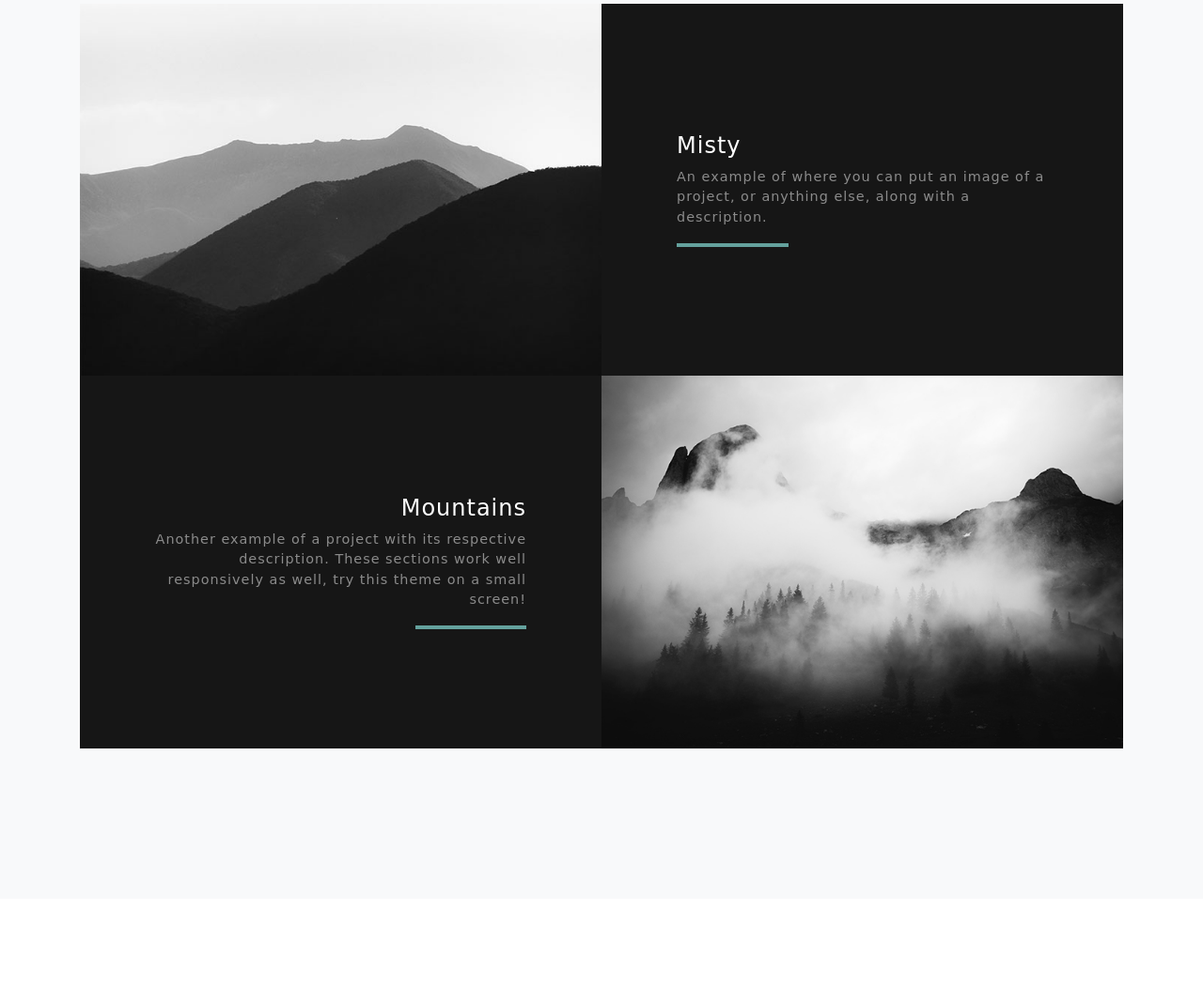
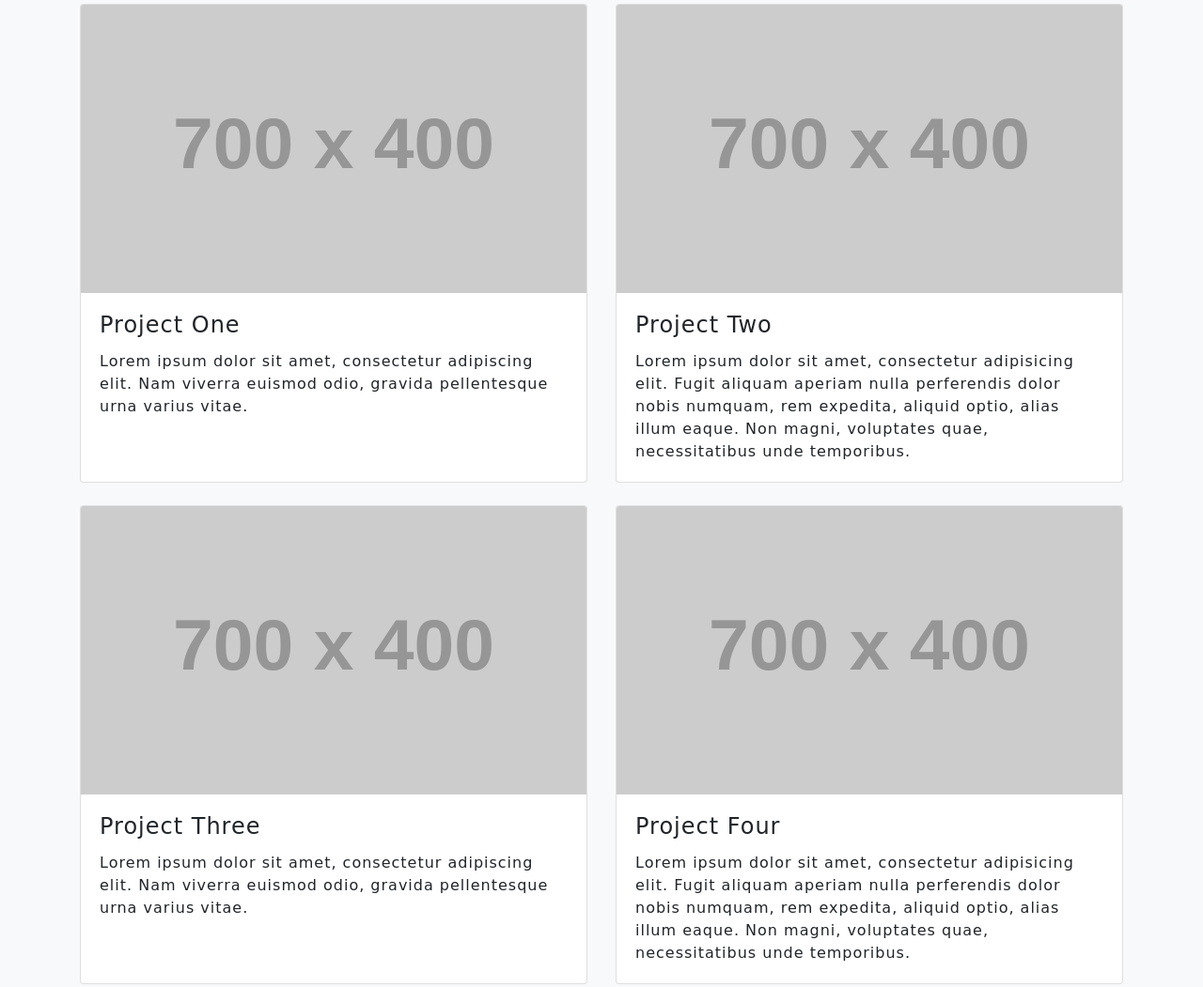
Before and after one commit to EmilyHogg1/mp-prototype, a plain HTML site: page photography.html in a window 1280 px wide. Shown: the part 1707-2758 px from the top of the page at 94% size. Before the commit the page ends 2664 px from the top, so only its background shows below. Drawn offline with Linux system fonts and the light colour scheme; placeholder pictures from the web are drawn by us; a web font is replaced by a local one.

Commit message:
changed layout

```diff
--- a/photography.html
+++ b/photography.html
@@ -100,44 +100,75 @@
         </div>
       </div>
 
-      <!-- Project One Row -->
-      <div class="row justify-content-center no-gutters mb-5 mb-lg-0">
-        <div class="col-lg-6">
-          <img class="img-fluid" src="img/demo-image-01.jpg" alt="">
+
+      <div class="row">
+        <div class="col-lg-6 mb-4">
+          <div class="card h-100">
+          <img class="card-img-top" src="http://placehold.it/700x400" alt="">
+            <div class="card-body">
+              <h4 class="card-title">
+                Project One
+              </h4>
+              <p class="card-text">Lorem ipsum dolor sit amet, consectetur adipiscing elit. Nam viverra euismod odio, gravida pellentesque urna varius vitae.</p>
+            </div>
+          </div>
         </div>
-        <div class="col-lg-6">
-          <div class="bg-black text-center h-100 project">
-            <div class="d-flex h-100">
-              <div class="project-text w-100 my-auto text-center text-lg-left">
-                <h4 class="text-white">Misty</h4>
-                <p class="mb-0 text-white-50">An example of where you can put an image of a project, or anything else, along with a description.</p>
-                <hr class="d-none d-lg-block mb-0 ml-0">
-              </div>
+        <div class="col-lg-6 mb-4">
+          <div class="card h-100">
+            <img class="card-img-top" src="http://placehold.it/700x400" alt="">
+            <div class="card-body">
+              <h4 class="card-title">
+                Project Two
+              </h4>
+              <p class="card-text">Lorem ipsum dolor sit amet, consectetur adipisicing elit. Fugit aliquam aperiam nulla perferendis dolor nobis numquam, rem expedita, aliquid optio, alias illum eaque. Non magni, voluptates quae, necessitatibus unde temporibus.</p>
+            </div>
+          </div>
+        </div>
+        <div class="col-lg-6 mb-4">
+          <div class="card h-100">
+            <img class="card-img-top" src="http://placehold.it/700x400" alt="">
+            <div class="card-body">
+              <h4 class="card-title">
+                Project Three
+              </h4>
+              <p class="card-text">Lorem ipsum dolor sit amet, consectetur adipiscing elit. Nam viverra euismod odio, gravida pellentesque urna varius vitae.</p>
+            </div>
+          </div>
+        </div>
+        <div class="col-lg-6 mb-4">
+          <div class="card h-100">
+            <img class="card-img-top" src="http://placehold.it/700x400" alt="">
+            <div class="card-body">
+              <h4 class="card-title">
+                Project Four
+              </h4>
+              <p class="card-text">Lorem ipsum dolor sit amet, consectetur adipisicing elit. Fugit aliquam aperiam nulla perferendis dolor nobis numquam, rem expedita, aliquid optio, alias illum eaque. Non magni, voluptates quae, necessitatibus unde temporibus.</p>
+            </div>
+          </div>
+        </div>
+        <div class="col-lg-6 mb-4">
+          <div class="card h-100">
+            <img class="card-img-top" src="http://placehold.it/700x400" alt="">
+            <div class="card-body">
+              <h4 class="card-title">
+              Project Five
+              </h4>
+              <p class="card-text">Lorem ipsum dolor sit amet, consectetur adipiscing elit. Nam viverra euismod odio, gravida pellentesque urna varius vitae.</p>
+            </div>
+          </div>
+        </div>
+        <div class="col-lg-6 mb-4">
+          <div class="card h-100">
+            <img class="card-img-top" src="http://placehold.it/700x400" alt="">
+            <div class="card-body">
+              <h4 class="card-title">
+              Project Six
+              </h4>
+              <p class="card-text">Lorem ipsum dolor sit amet, consectetur adipisicing elit. Fugit aliquam aperiam nulla perferendis dolor nobis numquam, rem expedita, aliquid optio, alias illum eaque. Non magni, voluptates quae, necessitatibus unde temporibus.</p>
             </div>
           </div>
         </div>
       </div>
-
-      <!-- Project Two Row -->
-      <div class="row justify-content-center no-gutters">
-        <div class="col-lg-6">
-          <img class="img-fluid" src="img/demo-image-02.jpg" alt="">
-        </div>
-        <div class="col-lg-6 order-lg-first">
-          <div class="bg-black text-center h-100 project">
-            <div class="d-flex h-100">
-              <div class="project-text w-100 my-auto text-center text-lg-right">
-                <h4 class="text-white">Mountains</h4>
-                <p class="mb-0 text-white-50">Another example of a project with its respective description. These sections work well responsively as well, try this theme on a small screen!</p>
-                <hr class="d-none d-lg-block mb-0 mr-0">
-              </div>
-            </div>
-          </div>
-        </div>
-      </div>
-
-    </div>
-  </section>
 
 
   <!-- Contact Section -->
```
